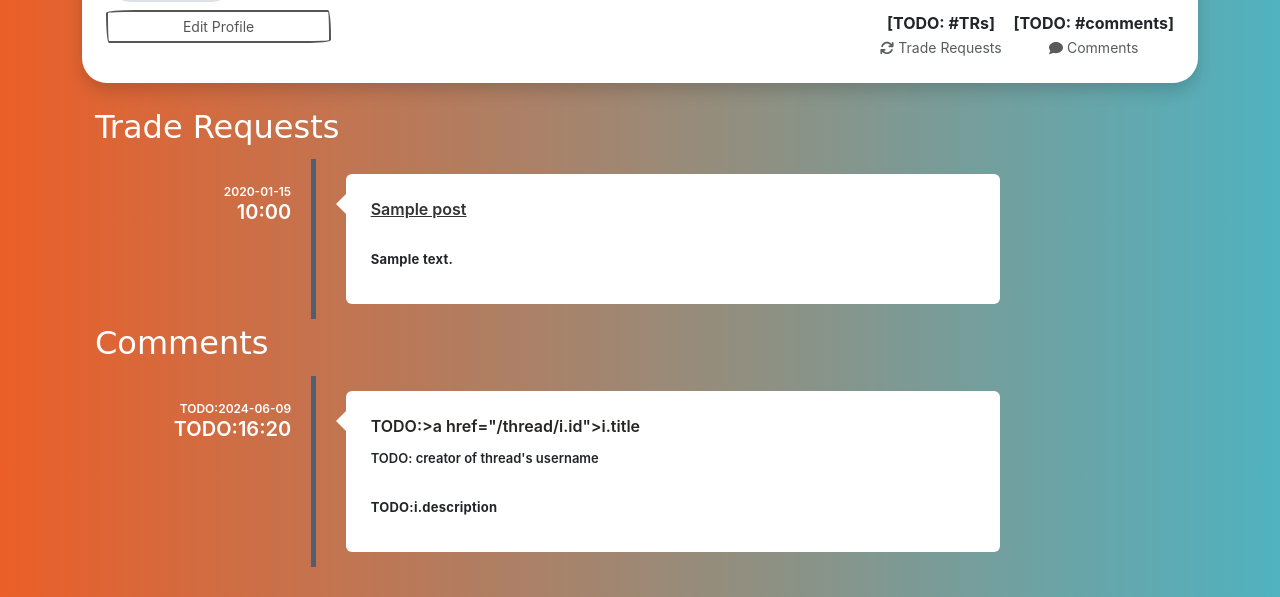
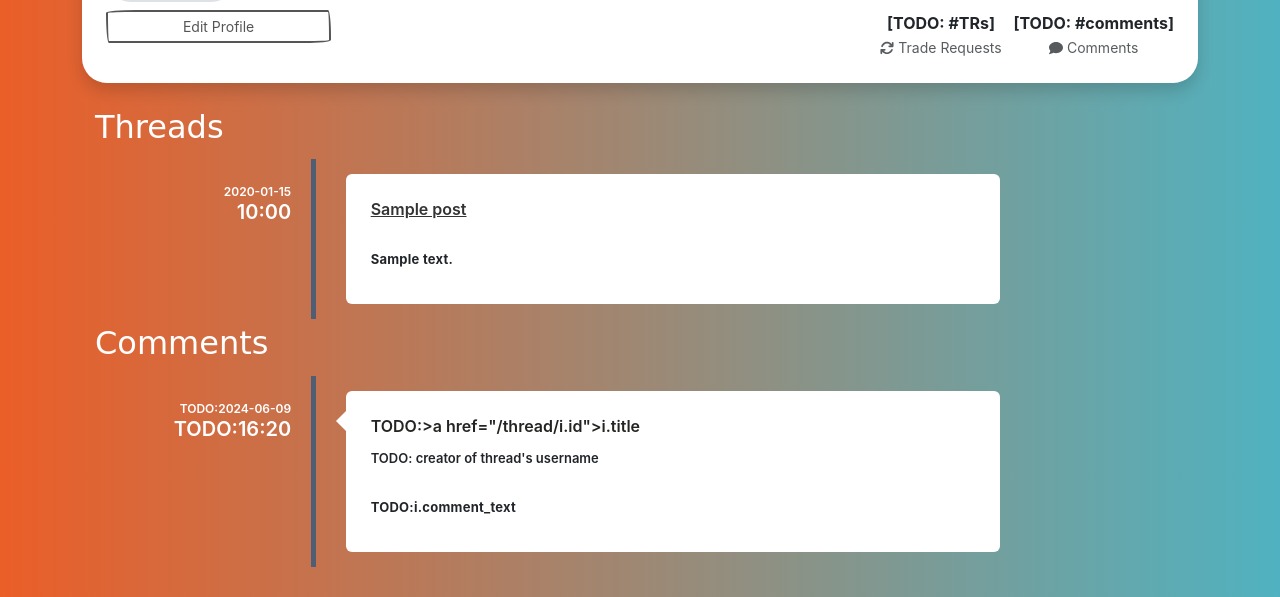
Before and after one commit to Semuca/CITS3403, a Flask app: template app/templates/profile.html in a window 1280 px wide. Shown: the part 288-885 px from the top of the page. Run offline with Flask 3, Linux system fonts and the light colour scheme; tables that the repository leaves empty hold one stand-in row (values such as "Sample post"); the template is opened without the code that fills it: values that come from a table or form of the project are taken from there, most other values are stand-ins (such as "Sample title", 1, 10 or a date in 2020); some libraries are stand-ins or nearby versions; some web fonts are replaced.

Commit message:
Remove comment bubble look from thread timeline

```diff
--- a/app/static/css/profile.css
+++ b/app/static/css/profile.css
@@ -103,9 +103,12 @@ body{
     display: block;
     position: absolute;
     border: 10px solid transparent;
-    border-right-color: var(--white);
     left: -20px;
     top: 20px
+}
+
+.timeline .timeline-body-comments:before {
+    border-right-color: var(--white);
 }
 
 .timeline .timeline-body>div+div {
--- a/app/templates/profile.html
+++ b/app/templates/profile.html
@@ -41,7 +41,7 @@
         <div class="profile-content">
             <div class="tab-content p-0">
                 <div class="tab-pane fade active show" id="profile-post">
-                    <h2 class="white-text">Trade Requests</h2>
+                    <h2 class="white-text">Threads</h2>
                     <ul class="timeline">
                         {% for i in posts %}
                             <li>
@@ -68,13 +68,13 @@
                     </ul>
                     <h2 class="white-text">Comments</h2>
                     <ul class="timeline">
-                        <!-- {% for i in posts %} -->
+                        <!-- {% for i in comments %} -->
                         <li>
                             <div class="timeline-time">
                                 <span class="date">TODO:2024-06-09</span>
                                 <span class="time">TODO:16:20</span>
                             </div>
-                            <div class="timeline-body">
+                            <div class="timeline-body timeline-body-comments">
                                 <div class="timeline-header">
                                     <span class="thread-name">
                                         TODO:>a href="/thread/i.id">i.title <small></small>
@@ -85,7 +85,7 @@
                                     </span>
                                 </div>
                                 <div class="timeline-content">
-                                    <p>TODO:i.description</p>
+                                    <p>TODO:i.comment_text</p>
                                 </div>
                             </div>
                         </li>
```
